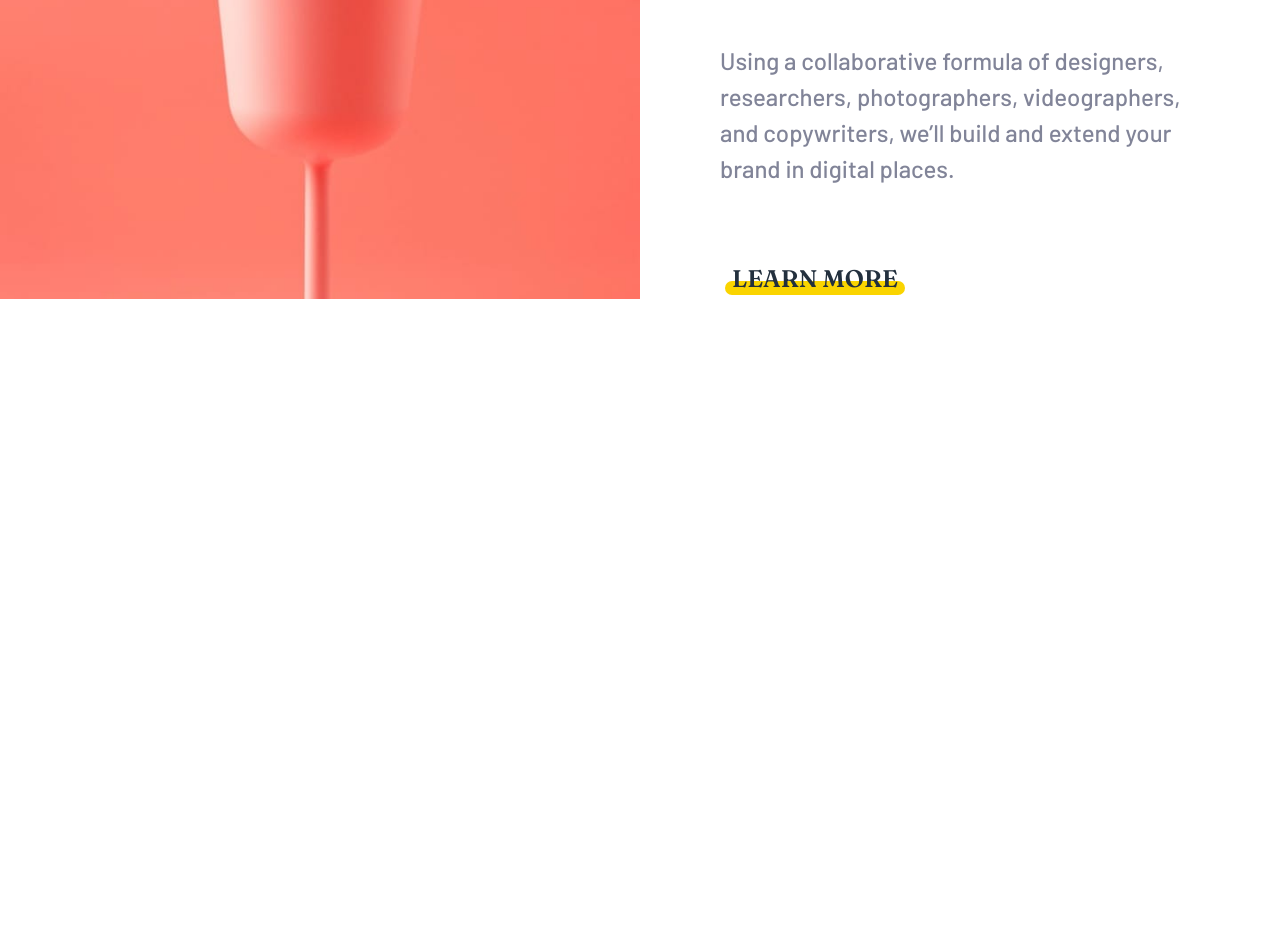
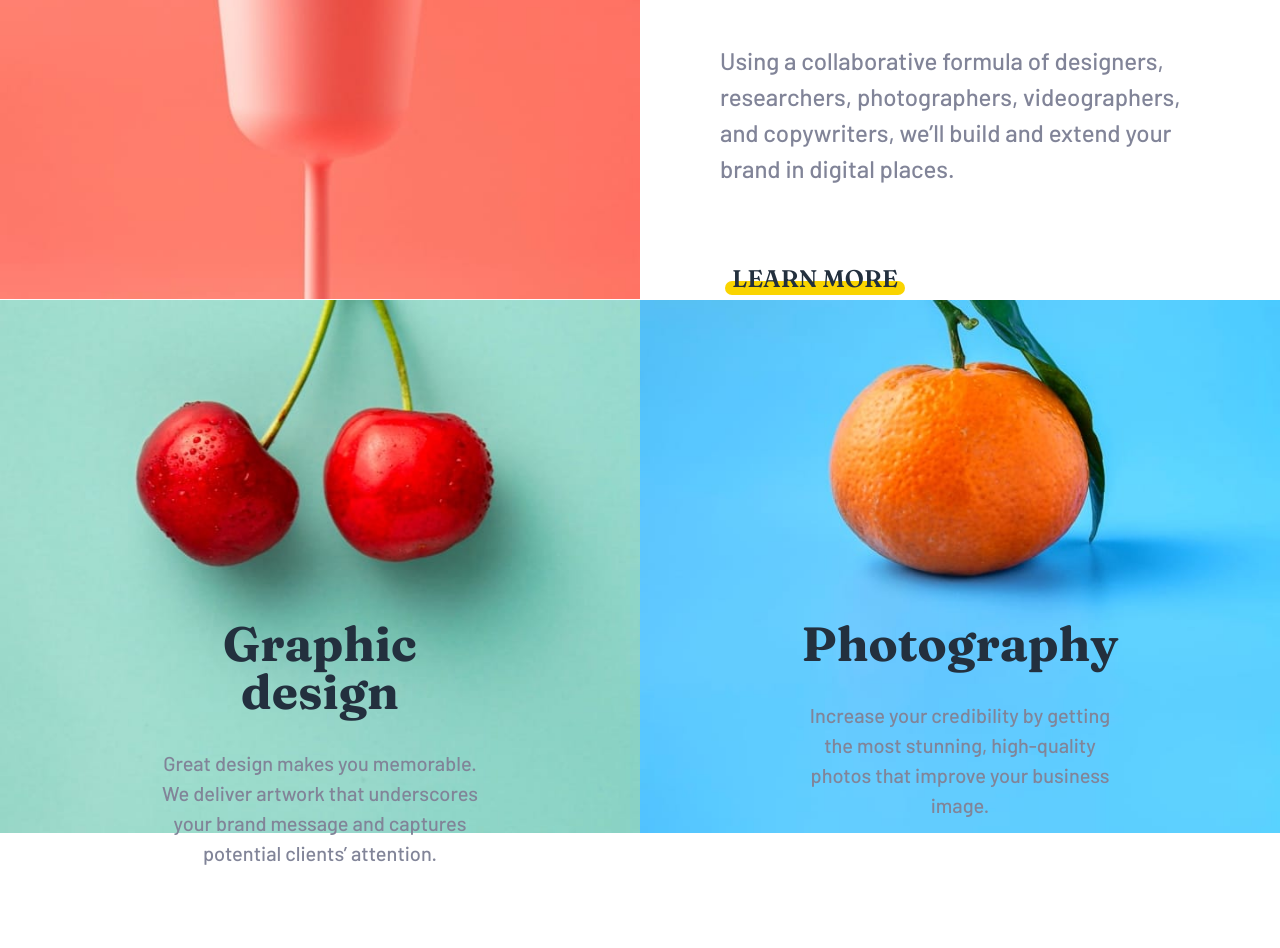
Before and after one commit to mitrovicbojan/sunnyside, a plain HTML site: page index.html in a window 1280 px wide. Shown: the part 1569-2517 px from the top of the page. Before the commit the page ends 1869 px from the top, so only its background shows below. Drawn offline with nearby package versions, Linux system fonts and the light colour scheme.

Commit message:
services

```diff
--- a/css/style.css
+++ b/css/style.css
@@ -124,3 +124,33 @@ header {
 .img-box img {
   width: 100%;
 }
+
+.section-services {
+  display: grid;
+  grid-template-columns: repeat(2, 1fr);
+}
+.service-container-left {
+  position: relative;
+}
+.service-container-left img {
+  width: 100%;
+}
+.service-text {
+  position: absolute;
+  top: 60%;
+  left: 50%;
+  transform: translateX(-50%);
+}
+
+.heading-tertiary {
+  font-size: 4.8rem;
+  text-align: center;
+  font-family: "Fraunces", serif;
+  color: hsl(212, 27%, 19%);
+  margin-bottom: 3.2rem;
+}
+
+.service-text .description {
+  font-size: 2rem;
+  text-align: center;
+}
--- a/index.html
+++ b/index.html
@@ -109,6 +109,33 @@
           </div>
         </div>
       </section>
+      <!-- ************* -->
+      <!-- SERVICES SECTION -->
+      <!-- ************* -->
+
+      <section class="section-services">
+        <div class="service-container-left">
+          <img src="./images/desktop/image-graphic-design.jpg" />
+          <div class="service-text">
+            <h3 class="heading-tertiary">Graphic design</h3>
+            <p class="description">
+              Great design makes you memorable. We deliver artwork that
+              underscores your brand message and captures potential clients’
+              attention.
+            </p>
+          </div>
+        </div>
+        <div class="service-container-left">
+          <img src="./images/desktop/image-photography.jpg" />
+          <div class="service-text">
+            <h3 class="heading-tertiary">Photography</h3>
+            <p class="description">
+              Increase your credibility by getting the most stunning,
+              high-quality photos that improve your business image.
+            </p>
+          </div>
+        </div>
+      </section>
     </main>
     <!--
     Stand
```
